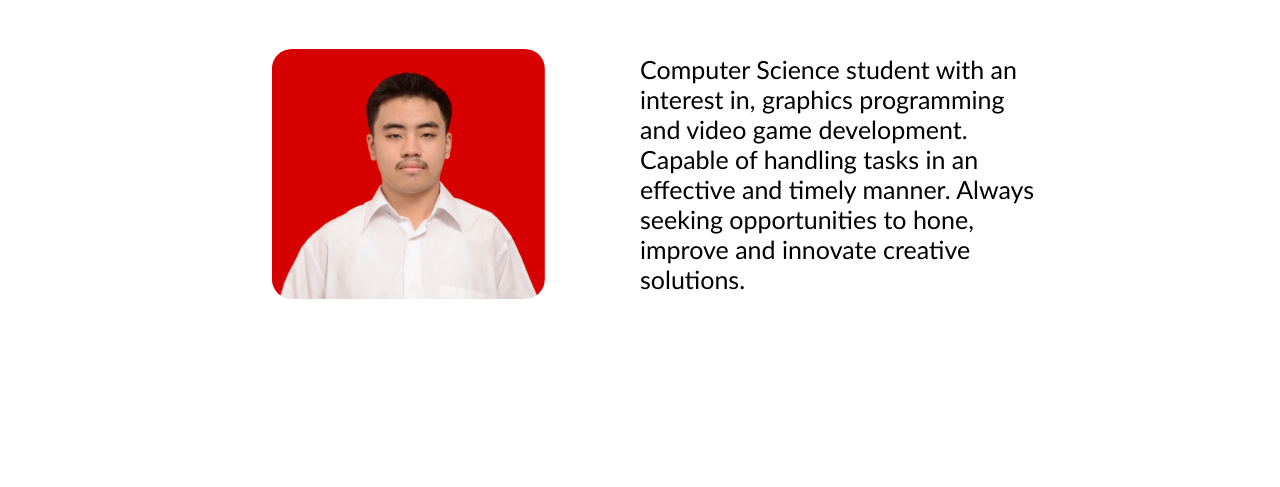
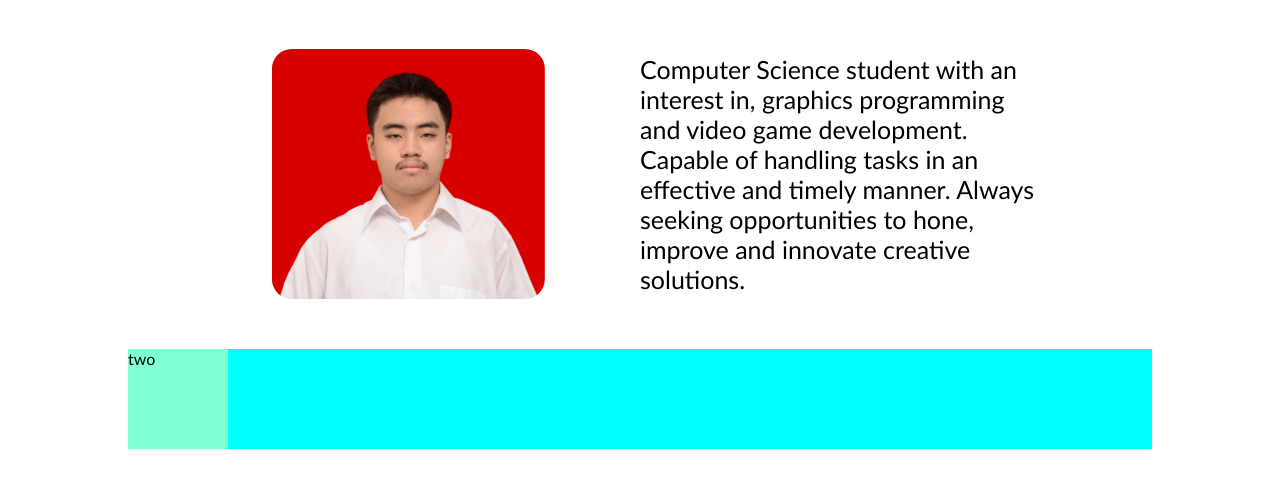
Before and after one commit to NicholasZanetiAulivier/Tugas1_535240054_NicholasZanetiAulivier, a plain HTML site: page index.html in a window 1280 px wide. Shown: the part 551-1038 px from the top of the page. Drawn offline with Linux system fonts and the light colour scheme.

Commit message:
Height is no longer relative

```diff
--- a/index.html
+++ b/index.html
@@ -33,7 +33,8 @@
                 opportunities to hone, improve and innovate creative solutions.</span>
         </div>
         <div id="educationAndAchievements" class="container">
-
+            <div id="sanmar">one</div>
+            <div id="untar">two</div>
         </div>
         <div id="skills" class="container">
 
--- a/indexStyle.css
+++ b/indexStyle.css
@@ -107,7 +107,6 @@ body {
 
     #content .container * {
         position: absolute;
-        align-items: center;
     }
 
     .partTitle {
@@ -127,10 +126,9 @@ body {
     #profileText {
         line-height: 30px;
         font-size: 25px;
-        min-height: 250px;
+        height: 250px;
         min-width: 400px;
         max-width: 500px;
-        height: 25vh;
         display: flex;
         align-items: center;
         left: 50%;
@@ -139,15 +137,34 @@ body {
     }
 
     #profileImg1 {
-        height: 25vh;
-        min-height: 250px;
+        height: 250px;
         top: 150px;
         border-radius: 20px;
         left: 50%;
         transform: translate(-135%, 0);
     }
 
-    #educationAndAchievements {}
+    #educationAndAchievements {
+        display: flex;
+        position: absolute;
+        margin-left: 10vw;
+        top: 450px;
+        margin-right: 10vw;
+        background-color: aqua;
+        height: 100px;
+    }
+
+    #sanmar {
+        background-color: aqua;
+        height: 100px;
+        width: 100px;
+    }
+
+    #untar {
+        background-color: aquamarine;
+        height: 100px;
+        width: 100px;
+    }
 
     #skills {}
 
```
